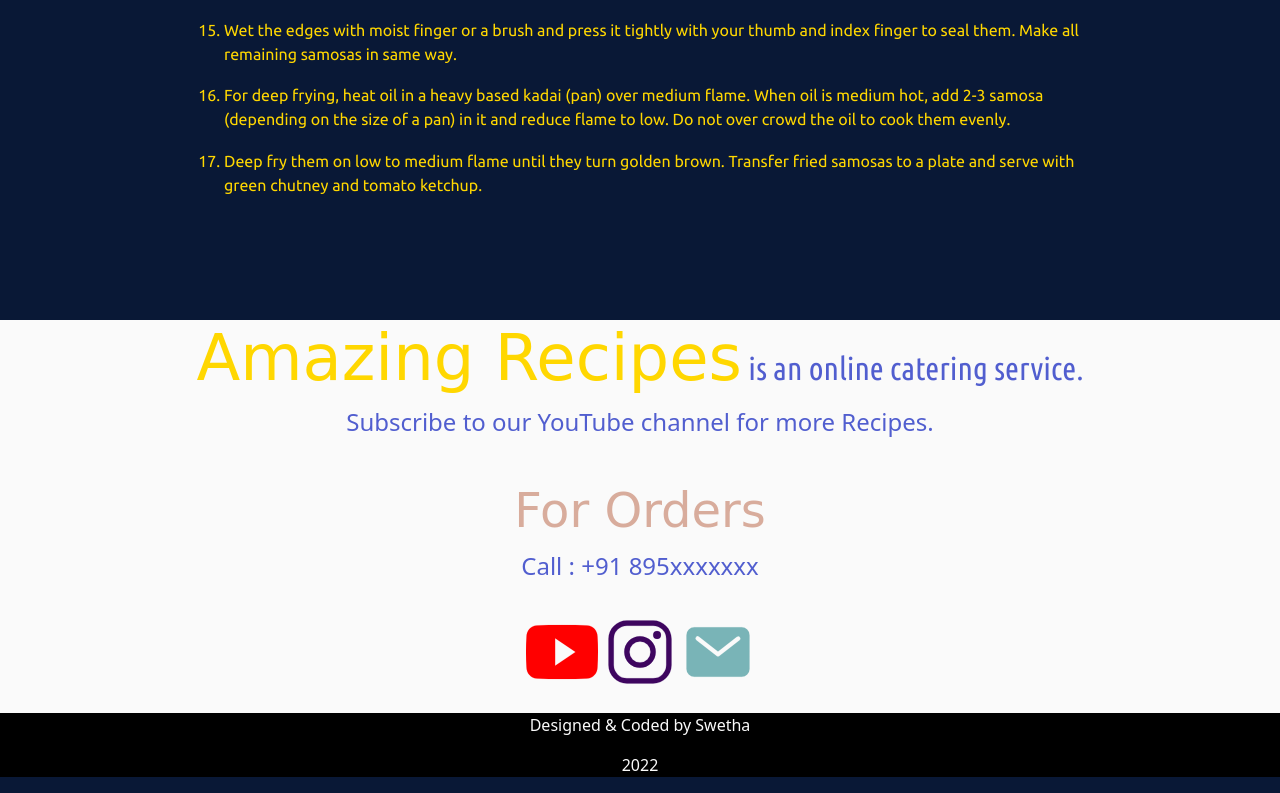
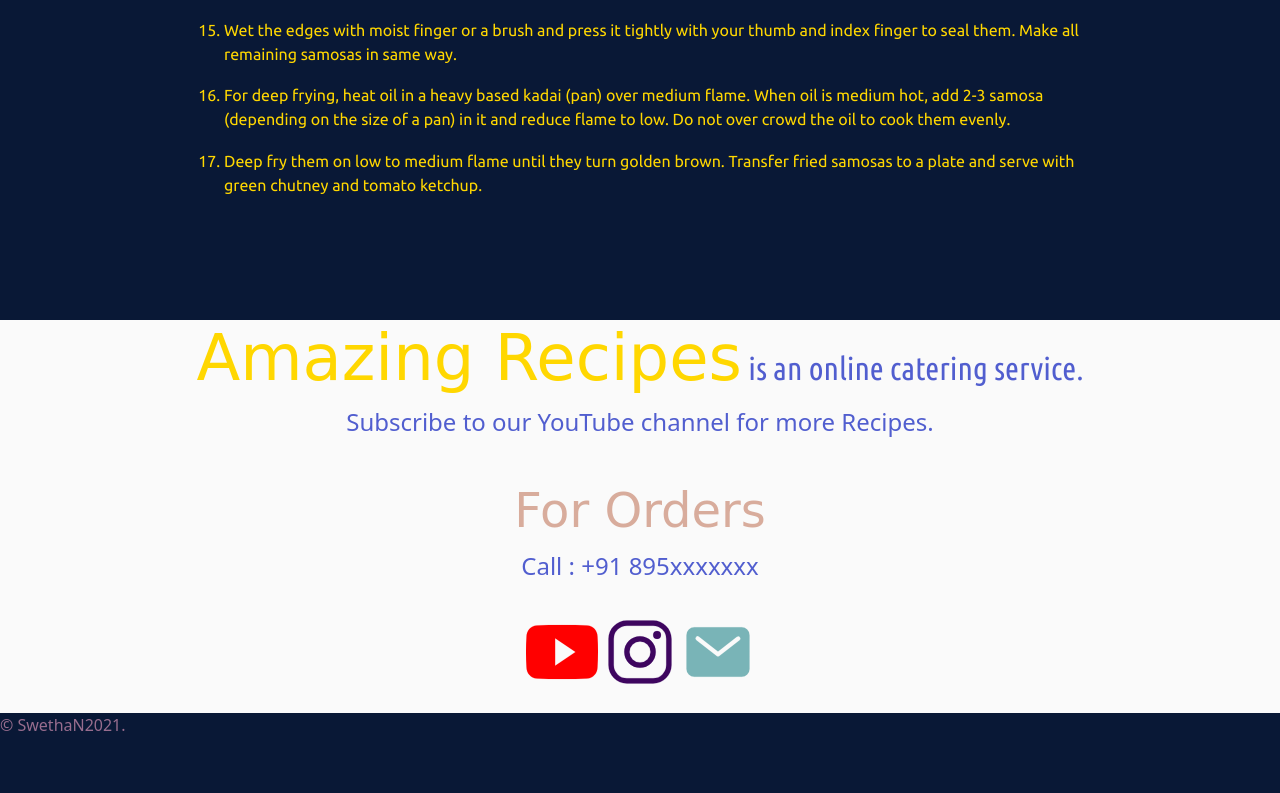
Before and after one commit to SwethaN125/Recipes-Page, a plain HTML site: page index.html in a window 1280 px wide. Shown: the part 2470-3263 px from the top of the page. After the commit the page ends 3223 px from the top, so only its background shows below. Drawn offline with nearby package versions, Linux system fonts and the light colour scheme; a web font is replaced by a local one.

Commit message:
Update index.html

```diff
--- a/index.html
+++ b/index.html
@@ -151,10 +151,7 @@
     <a href="https://www.instagram.com/hebbars.kitchen/?hl=en"><ion-icon name="logo-instagram" class="icon2"></ion-icon></a>
   <a href="mailto:amazingRecipes25@gmail.com"><ion-icon name="mail" class="icon3"></ion-icon></a>
 </section>
-  <footer>
-    <p>Designed & Coded by Swetha</p>
-    <p>2022</p>
-  </footer>
+  <p class="copyrights">© SwethaN2021.</p>
   <script type="module" src="https://unpkg.com/ionicons@5.5.2/dist/ionicons/ionicons.esm.js"></script>
   <script nomodule src="https://unpkg.com/ionicons@5.5.2/dist/ionicons/ionicons.js"></script>
 </body>
```
